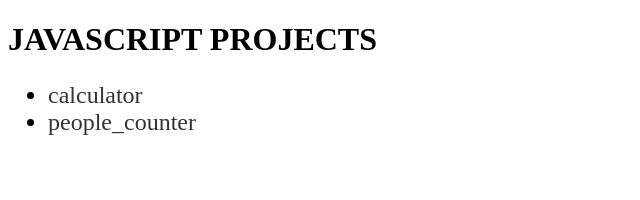
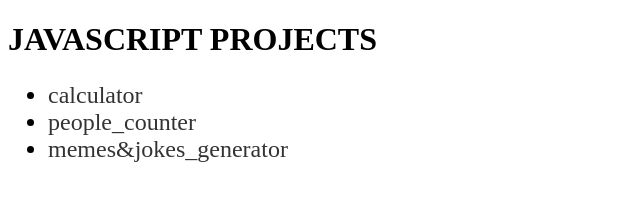
Before and after one commit to peter9918/javascript_projects, a plain HTML site: page index.html in a window 1280 px wide. Shown: the whole page, without its empty margins (0-640 px from the left). Drawn offline with Linux system fonts and the light colour scheme.

Commit message:
added new project link to starting page

```diff
--- a/index.html
+++ b/index.html
@@ -11,6 +11,7 @@
   <ul>
     <li><a href="calculator/index.html">calculator</a></li>
     <li><a href="people_counter/index.html">people_counter</a></li>
+    <li><a href="memes/index.html">memes&jokes_generator</a></li>
   </ul>
 
 </body>
```
